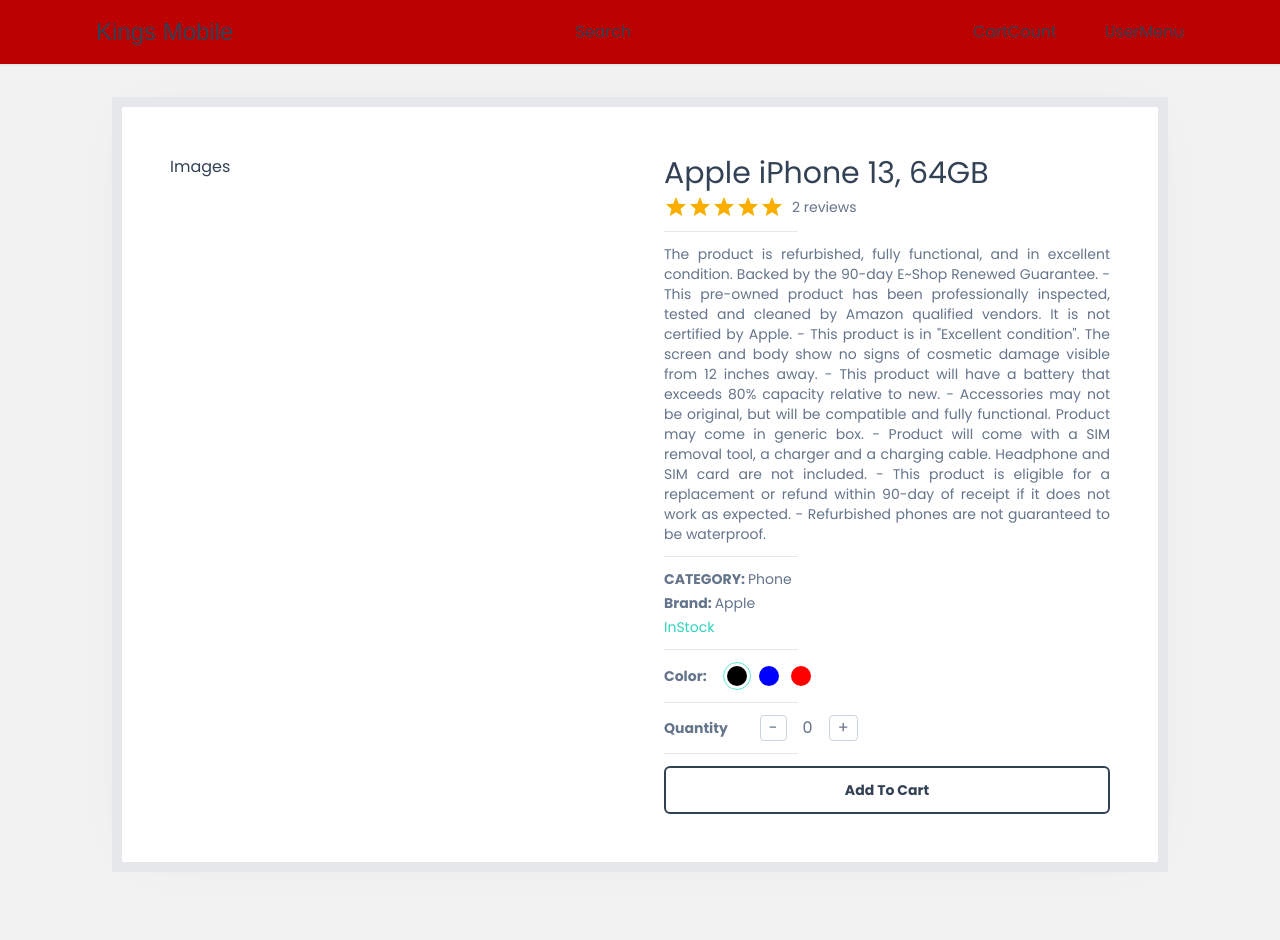
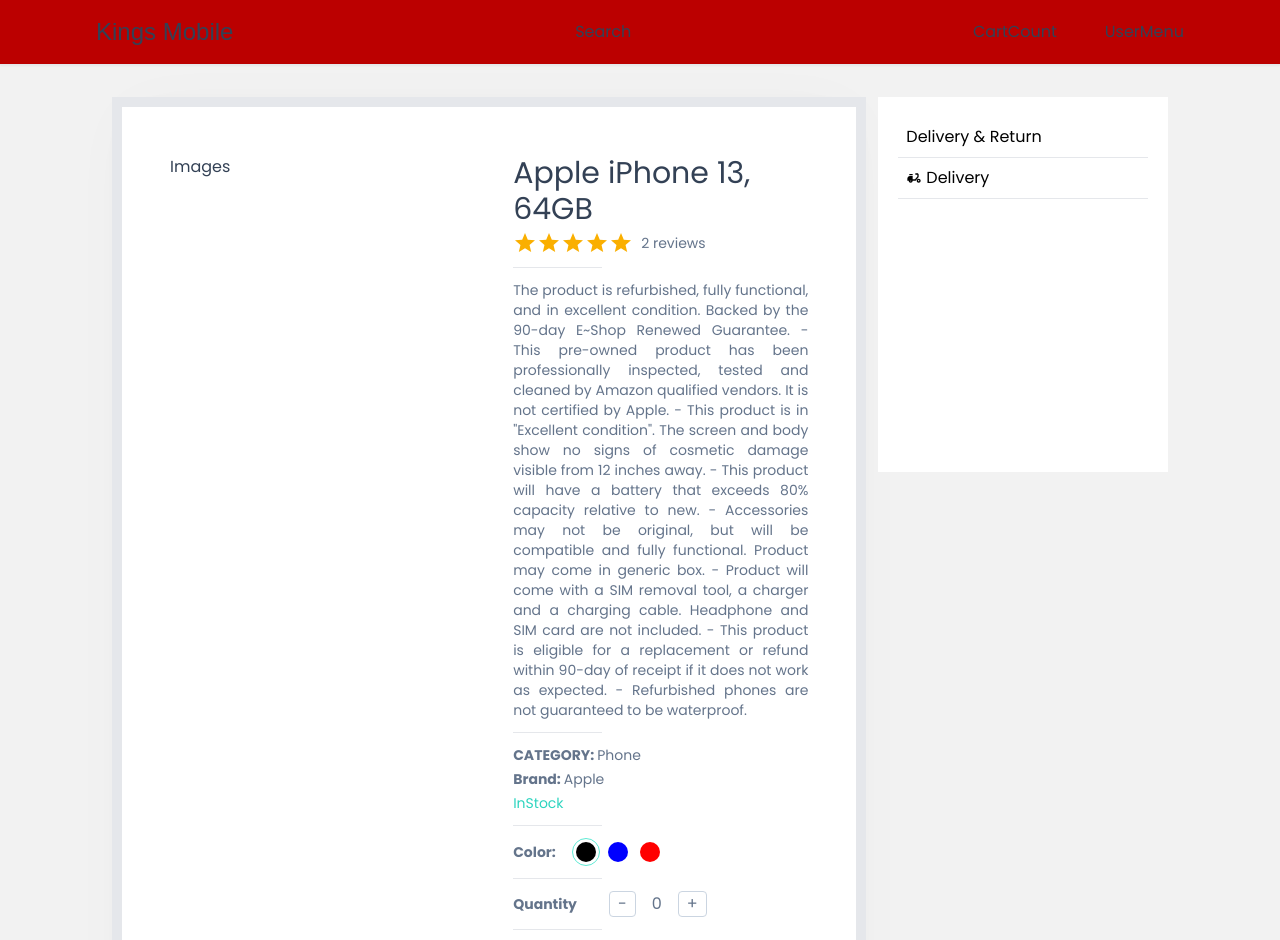
Before and after one commit to okoid721/Phone_Eccomerce, a Next.js app in the folder phone-eccomerce/: page /product/1 in a window 1280 px wide. Shown: the top 940 px of the page. Built offline with nearby package versions, Linux system fonts and the light colour scheme; a web font is replaced by a local one.

Commit message:
eccomerce

```diff
--- a/phone-eccomerce/app/components/Button.tsx
+++ b/phone-eccomerce/app/components/Button.tsx
@@ -25,7 +25,7 @@
     <button
       disabled={disabled}
       className={` disabled:opacity-70 disabled: cursor-not-allowed rounded-md hover:opacity-80 transition w-full border-slate-700 flex items-center justify-center gap-2 ${
-        outline ? 'bg-white' : 'bg-slate-700'
+        outline ? 'bg-white' : 'bg-[#33b27b]'
       } ${outline ? 'text-slate-700' : 'text-white'} ${
         small ? 'text-sm font-light' : 'text-md font-semibold'
       } ${small ? 'py-1 px-2 border-[1px] ' : 'py-3 px-4 border-2 '}
--- /dev/null
+++ b/phone-eccomerce/app/components/Delivery.tsx
@@ -0,0 +1,20 @@
+import React from 'react';
+import { MdDeliveryDining } from 'react-icons/md';
+
+const Delivery = () => {
+  return (
+    <div>
+      <h1 className=" font-semi-bold text-black border-b p-2">
+        Delivery & Return
+      </h1>
+      <div className="  border-b p-2">
+        <h1 className="font-semi-bold text-black flex flex-row items-center gap-1 ">
+          {' '}
+          <MdDeliveryDining /> Delivery{' '}
+        </h1>
+      </div>
+    </div>
+  );
+};
+
+export default Delivery;
--- a/phone-eccomerce/app/product/[productId]/ProductDetails.tsx
+++ b/phone-eccomerce/app/product/[productId]/ProductDetails.tsx
@@ -1,5 +1,6 @@
 'use client';
 import Button from '@/app/components/Button';
+import Delivery from '@/app/components/Delivery';
 import SetColor from '@/app/components/products/SetColor';
 import SetQuantity from '@/app/components/products/SetQuantity';
 import { Rating } from '@mui/material';
@@ -78,7 +79,8 @@
   }, [cartProduct]);
 
   return (
-    <div className=" bg-white shadow-smooth border-[10px] p-12 grid grid-cols-1 md:grid-cols-2 gap-12 ">
+    <div className="  flex flex-col md:flex-row mx-auto  justify-between gap-3 pb-5">
+      <div className=" bg-white shadow-smooth border-[10px] p-12 grid grid-cols-1 md:grid-cols-2 gap-12 md:w-[80%] ">
         <div>Images</div>
         <div className=" flex flex-col gap-1 text-slate-500 text-sm">
           <h2 className=" text-3xl font-medium text-slate-700">
@@ -115,9 +117,13 @@
             handleQtyDecrease={handleQtyDecrease}
           />
           <Horizontal />
-        <div>
-          <Button outline label="Add To Cart" onClick={() => {}} />
+          <div className=" max-w-32">
+            <Button label="Add To Cart" onClick={() => {}} />
           </div>
+        </div>
+      </div>
+      <div className=" h-[375px] w-[325px] p-[20px]  bg-white ">
+        <Delivery />
       </div>
     </div>
   );
```
Lines whose indentation alone changed are shown as unchanged.
